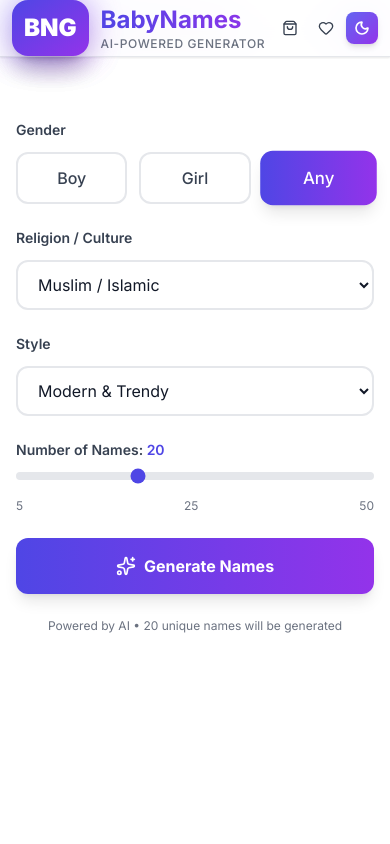
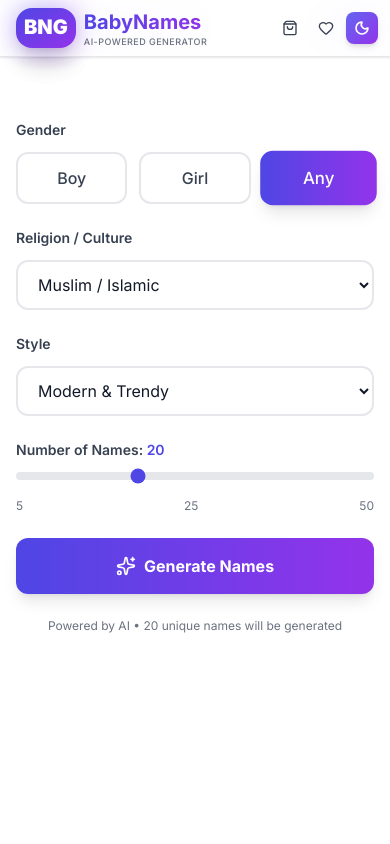
Before and after one commit to sparqitservices/baby-name-generator, a Next.js app: page /generate in a window 390 px wide. Shown: the top 844 px of the page. Built offline with nearby package versions, Linux system fonts and the light colour scheme.

Commit message:
logo icon smaller on mobile

```diff
--- a/components/Logo.jsx
+++ b/components/Logo.jsx
@@ -1,23 +1,33 @@
 export default function Logo({ size = 'normal' }) {
   const sizes = {
-    small: 'text-2xl',
-    normal: 'text-3xl',
-    large: 'text-4xl'
+    small: 'text-xl sm:text-2xl',
+    normal: 'text-2xl sm:text-3xl',
+    large: 'text-3xl sm:text-4xl'
   };
 
   return (
-    <div className="flex items-center gap-3">
-      <div className="relative">
-        <div className="absolute inset-0 bg-gradient-to-br from-indigo-600 to-purple-600 rounded-2xl blur-lg opacity-50 animate-pulse"></div>
-        <div className="relative bg-gradient-to-br from-indigo-600 to-purple-600 rounded-2xl p-3 shadow-xl">
-          <span className={`${sizes[size]} font-black text-white`}>BNG</span>
+    <div className="flex items-center gap-2 sm:gap-3 pl-1 sm:pl-0">
+      {/* ICON */}
+      <div className="relative flex-shrink-0">
+        <div className="absolute inset-0 bg-gradient-to-br from-indigo-600 to-purple-600 rounded-2xl blur-md opacity-40"></div>
+
+        <div className="relative bg-gradient-to-br from-indigo-600 to-purple-600 rounded-2xl
+            p-2 sm:p-3 shadow-xl">
+          <span className={`${sizes[size]} font-black text-white leading-none`}>
+            BNG
+          </span>
         </div>
       </div>
-      <div className="flex flex-col">
-        <span className={`${sizes[size]} font-bold bg-gradient-to-r from-indigo-600 to-purple-600 bg-clip-text text-transparent`}>
+
+      {/* TEXT */}
+      <div className="flex flex-col leading-tight">
+        <span
+          className={`${sizes[size]} font-bold bg-gradient-to-r from-indigo-600 to-purple-600 bg-clip-text text-transparent`}
+        >
           BabyNames
         </span>
-        <span className="text-xs text-gray-500 dark:text-gray-400 font-medium tracking-wider">
+
+        <span className="text-[9px] sm:text-xs text-gray-500 dark:text-gray-400 font-medium tracking-wider">
           AI-POWERED GENERATOR
         </span>
       </div>
```
